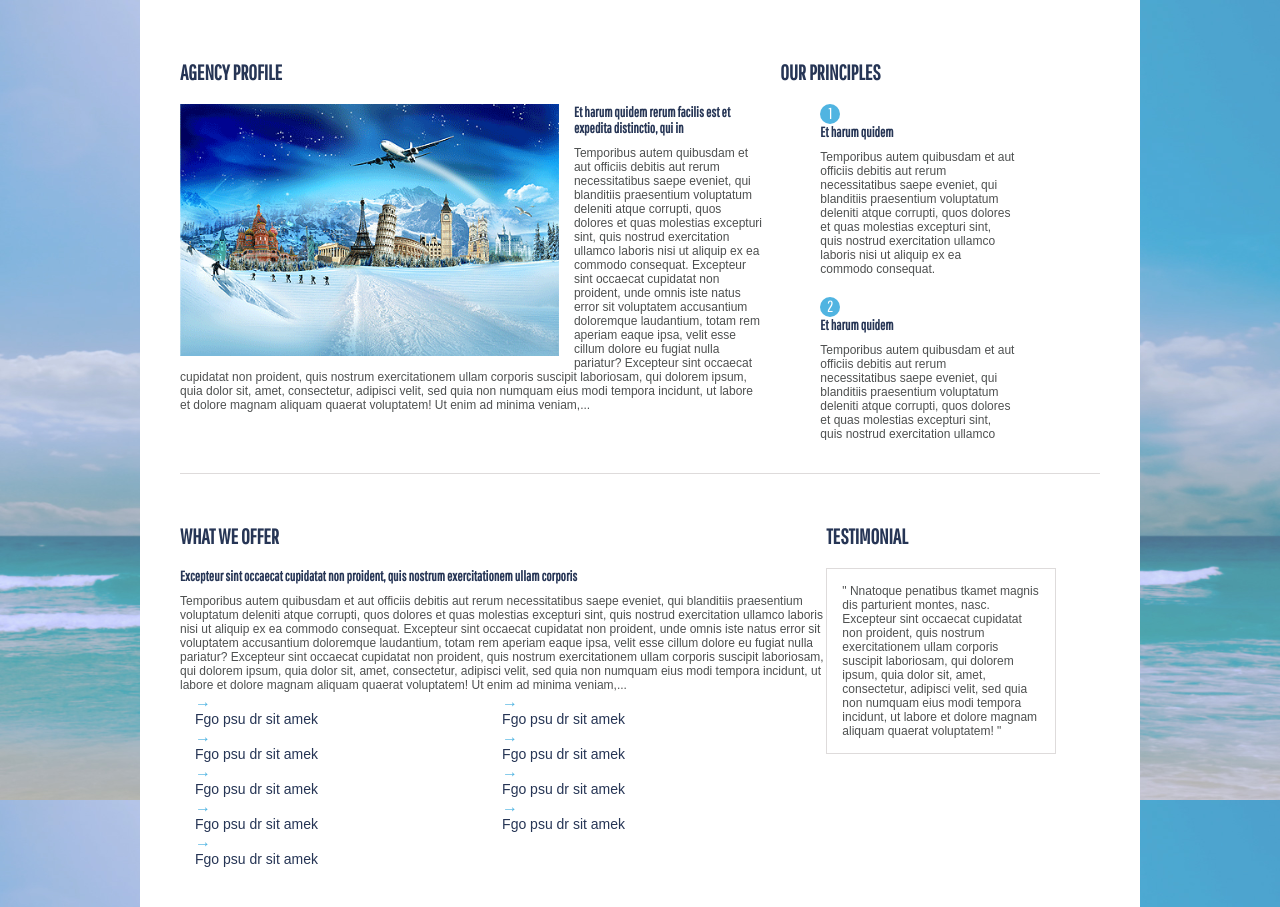
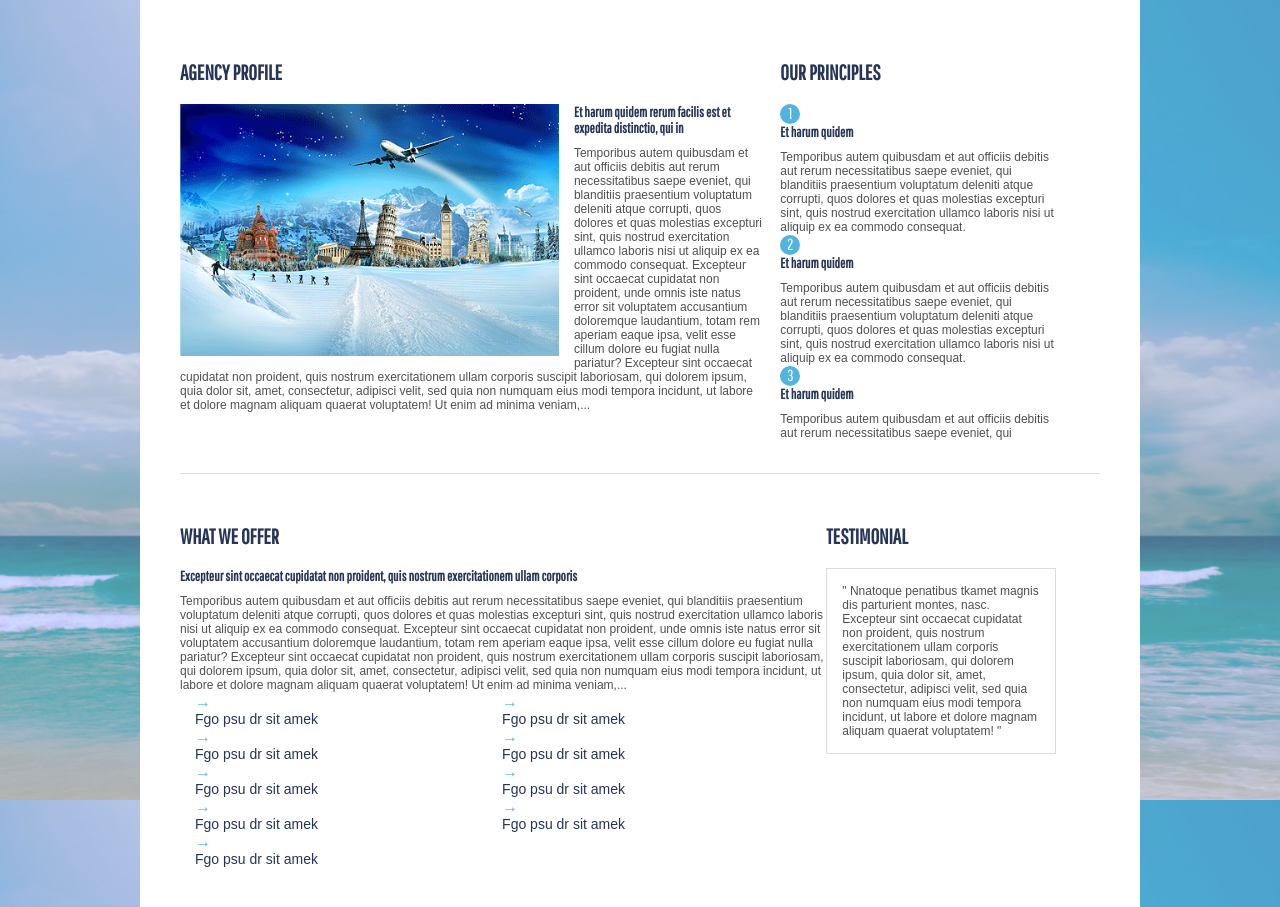
Before and after one commit to eugeniagorlacheva/fe-core-hw, a plain HTML site: page module-4/index.html in a window 1280 px wide. Drawn offline with Linux system fonts and the light colour scheme.

Commit message:
bullets2

```diff
--- a/module-4/css/style.css
+++ b/module-4/css/style.css
@@ -102,11 +102,12 @@ ul li {
 
 ol {
   counter-reset: item;
+  margin: 0;
+  padding: 0;
 }
 
 
 ol li {
-  margin: 20px 40px;
   border-bottom: 1px solid #fff;
   counter-increment: item;
 }
@@ -114,7 +115,7 @@ ol li {
 
 ol li:before {
   content: counter(item);
-  margin-right: 40px;
+  margin-right: 20px;
   display: inline-block;
   width: 20px;
   height: 20px;
@@ -124,6 +125,14 @@ ol li:before {
   color: #fff;
   text-align: center;
 }
+
+
+.principle {
+  display: inline-block;
+  vertical-align: top;
+  width: calc(100%-60px);
+}
+
 
 
 .top {
--- a/module-4/index.html
+++ b/module-4/index.html
@@ -28,23 +28,25 @@
         <h2>our principles</h2>
         <ol>
           <li>
+            <div class="principle">
               <h3>Et harum quidem</h3>
               <p>Temporibus autem quibusdam et aut officiis debitis aut rerum necessitatibus saepe eveniet, qui blanditiis praesentium voluptatum deleniti atque corrupti, quos dolores et quas molestias excepturi sint, quis nostrud exercitation ullamco laboris
                 nisi ut aliquip ex ea commodo consequat.</p>
+            </div>
           </li>
           <li>
-          <h3>Et harum quidem</h3>
-          <p>Temporibus autem quibusdam et aut officiis
-            debitis aut rerum necessitatibus saepe eveniet,
-            qui blanditiis praesentium voluptatum deleniti
-            atque corrupti, quos dolores et quas molestias
-            excepturi sint, quis nostrud exercitation ullamco laboris
-            nisi ut aliquip ex ea commodo consequat.</p>
-        </li>
-        <li>
+            <div class="principle">
               <h3>Et harum quidem</h3>
               <p>Temporibus autem quibusdam et aut officiis debitis aut rerum necessitatibus saepe eveniet, qui blanditiis praesentium voluptatum deleniti atque corrupti, quos dolores et quas molestias excepturi sint, quis nostrud exercitation ullamco laboris
                 nisi ut aliquip ex ea commodo consequat.</p>
+            </div>
+          </li>
+          <li>
+            <div class="principle">
+              <h3>Et harum quidem</h3>
+              <p>Temporibus autem quibusdam et aut officiis debitis aut rerum necessitatibus saepe eveniet, qui blanditiis praesentium voluptatum deleniti atque corrupti, quos dolores et quas molestias excepturi sint, quis nostrud exercitation ullamco laboris
+                nisi ut aliquip ex ea commodo consequat.</p>
+            </div>
           </li>
         </ol>
       </article>
@@ -54,10 +56,10 @@
         <h2>what we offer</h2>
         <h3> Excepteur sint occaecat cupidatat non proident, quis nostrum
         exercitationem ullam corporis</h3>
-      <p>Temporibus autem quibusdam et aut officiis debitis aut rerum necessitatibus saepe eveniet, qui blanditiis praesentium voluptatum deleniti atque corrupti, quos dolores et quas molestias excepturi sint, quis nostrud exercitation ullamco laboris nisi
-        ut aliquip ex ea commodo consequat. Excepteur sint occaecat cupidatat non proident, unde omnis iste natus error sit voluptatem accusantium doloremque laudantium, totam rem aperiam eaque ipsa, velit esse cillum dolore eu fugiat nulla pariatur?
-        Excepteur sint occaecat cupidatat non proident, quis nostrum exercitationem ullam corporis suscipit laboriosam, qui dolorem ipsum, quia dolor sit, amet, consectetur, adipisci velit, sed quia non numquam eius modi tempora incidunt, ut labore et
-        dolore magnam aliquam quaerat voluptatem! Ut enim ad minima veniam,...</p>
+        <p>Temporibus autem quibusdam et aut officiis debitis aut rerum necessitatibus saepe eveniet, qui blanditiis praesentium voluptatum deleniti atque corrupti, quos dolores et quas molestias excepturi sint, quis nostrud exercitation ullamco laboris
+          nisi ut aliquip ex ea commodo consequat. Excepteur sint occaecat cupidatat non proident, unde omnis iste natus error sit voluptatem accusantium doloremque laudantium, totam rem aperiam eaque ipsa, velit esse cillum dolore eu fugiat nulla pariatur?
+          Excepteur sint occaecat cupidatat non proident, quis nostrum exercitationem ullam corporis suscipit laboriosam, qui dolorem ipsum, quia dolor sit, amet, consectetur, adipisci velit, sed quia non numquam eius modi tempora incidunt, ut labore
+          et dolore magnam aliquam quaerat voluptatem! Ut enim ad minima veniam,...</p>
         <ul>
           <li>
             <p>Fgo psu dr sit amek</p>
@@ -90,13 +92,8 @@
       </article>
       <div class="testimonial">
         <h2>testimonial</h2>
-      <p> Nnatoque penatibus tkamet magnis dis parturient
-        montes, nasc. Excepteur sint occaecat cupidatat non
-        proident, quis nostrum exercitationem ullam corporis
-        suscipit laboriosam, qui dolorem ipsum, quia dolor
-        sit, amet, consectetur, adipisci velit, sed quia non
-        numquam eius modi tempora incidunt, ut labore et
-        dolore magnam aliquam quaerat voluptatem! </p>
+        <p> Nnatoque penatibus tkamet magnis dis parturient montes, nasc. Excepteur sint occaecat cupidatat non proident, quis nostrum exercitationem ullam corporis suscipit laboriosam, qui dolorem ipsum, quia dolor sit, amet, consectetur, adipisci velit,
+          sed quia non numquam eius modi tempora incidunt, ut labore et dolore magnam aliquam quaerat voluptatem! </p>
       </div>
     </div>
   </div>
```
Lines whose indentation alone changed are shown as unchanged.
